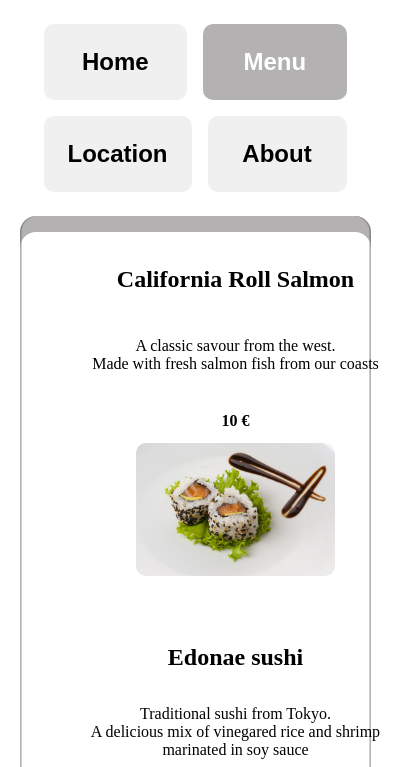
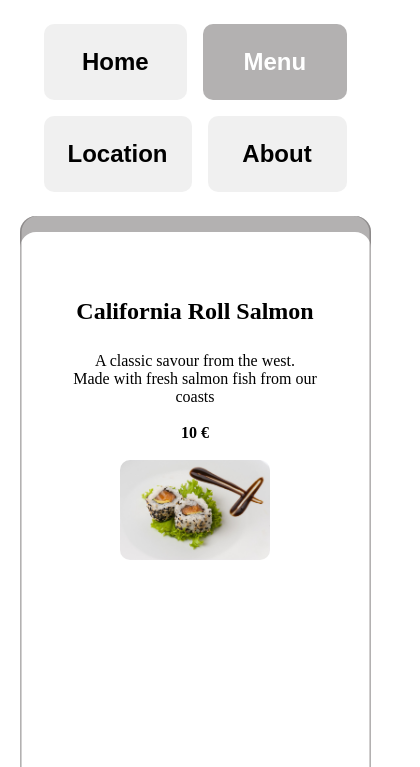
Before and after one commit to Franchuphone/restaurant-page, a website built with webpack: page src/template.html in a window 390 px wide. Both pictures are taken after a click on the button "Menu". Shown: the top 767 px of the page, 420 px wide, since content can reach past the window. Built offline with nearby package versions, Linux system fonts and the light colour scheme.

Commit message:
Adjust CSS style and responsiveness

```diff
--- a/src/style.css
+++ b/src/style.css
@@ -38,6 +38,8 @@ button {
     background-color: var(--clr-pri);
     border: none;
     border-radius: var(--radius-pri);
+    transition: background-color 1s ease-in-out,
+        color 0.5s ease-in-out;
 }
 
 button:is(:hover, :focus) {
@@ -64,7 +66,7 @@ h1 {
 }
 
 #content > * {
-    padding: var(--size-pri);
+    padding: calc(2*var(--size-pri));
 }
 
 .img-bar {
@@ -88,17 +90,20 @@ h1 {
 
 .menu {
     display: grid;
-    grid-template-columns: repeat(auto-fit, minmax(400px, 1fr));
+    grid-template-columns: repeat(auto-fit, minmax(min(500px, 100%), 1fr));
     grid-auto-rows: max-content;
+    gap: var(--size-pri);
 }
 
 .menu > * {
-    margin: var(--size-pri);
+    margin: calc(2 * var(--size-pri)) auto;
     border-radius: var(--size-pri);
     border: 2px solid transparent;
-    transition: transform 1s ease-in-out;
+    transition: transform 1s ease-in-out,
+        background-color 1s ease-in-out;
     display: grid;
-    grid-template-rows: 1fr 2fr 1fr 3fr;
+    grid-template-columns: 100%;
+    grid-template-rows: 1fr 1fr 1fr 3fr;
     justify-items: center;
     white-space: pre-line;
 }
@@ -118,7 +123,7 @@ h1 {
 }
 
 .menu img {
-    width: 60%;
+    width: clamp(150px, 25vw, 60%);
     aspect-ratio: 3/2;
     object-fit: cover;
 }
```
